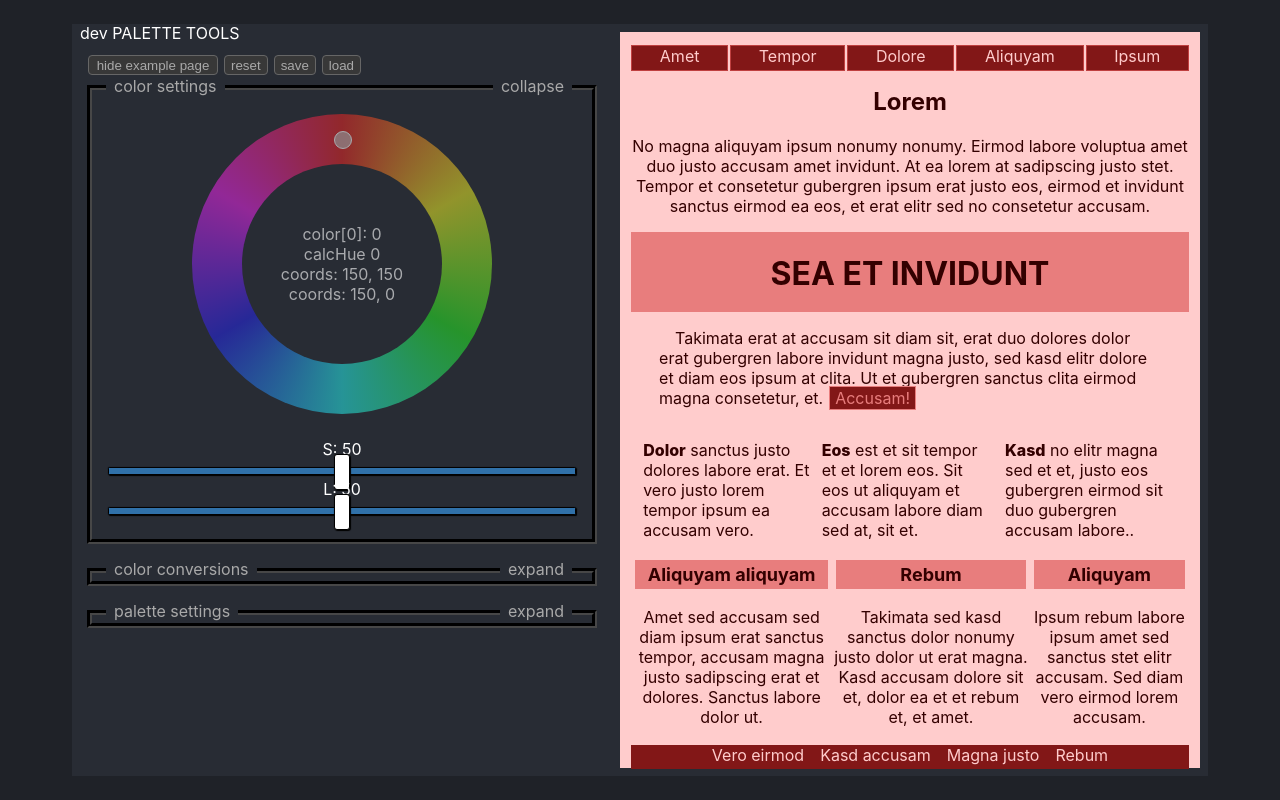
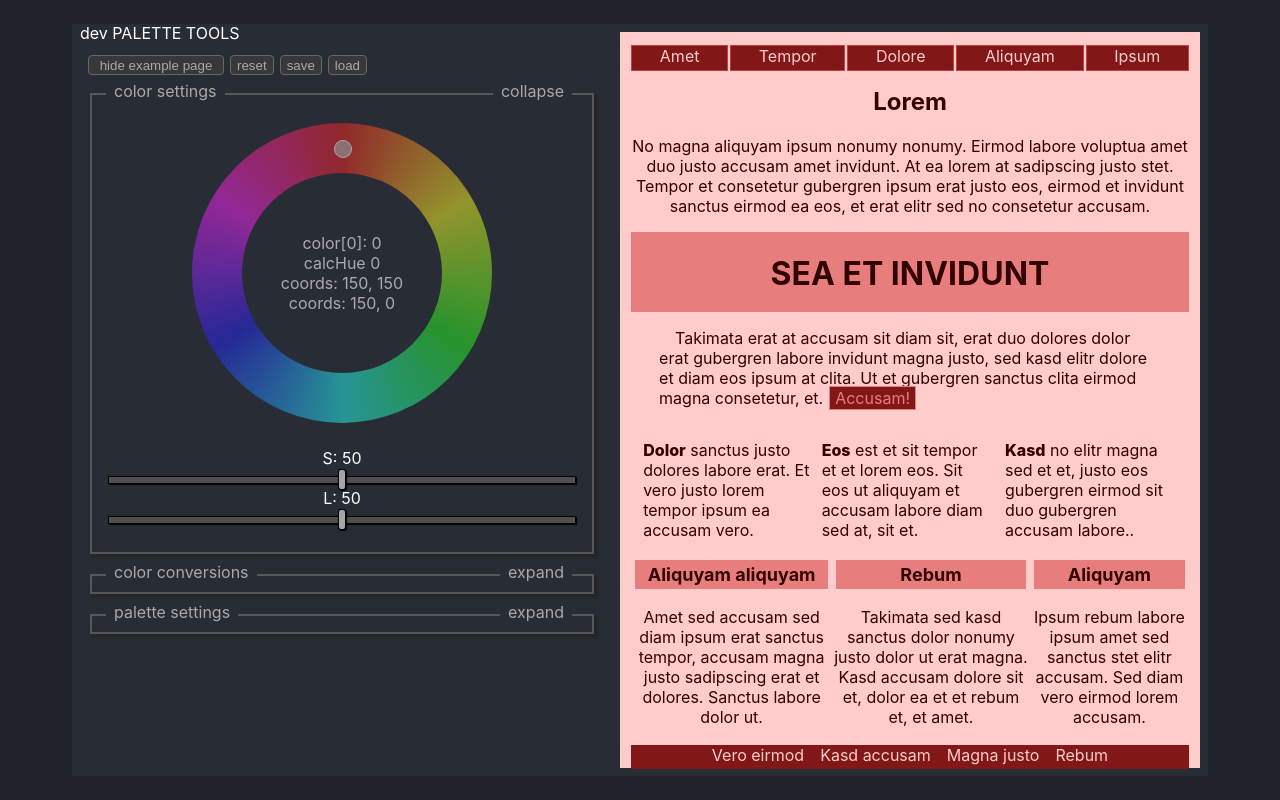
Before and after one commit to MarcinOstrowskiCoding/color_palette, a React (Create React App) app: page / in a window 1280 px wide. Built offline with nearby package versions, Linux system fonts and the light colour scheme.

Commit message:
Changes: Adressing firefox/chrome compatibility issues, regarding CSS styles.

```diff
--- a/src/App.css
+++ b/src/App.css
@@ -50,7 +50,7 @@
 .settings-container {
   display: flex;
   align-items: start;
-  margin: 0px 8px;
+  margin: 4px 8px;
 }
 
 .settings{
@@ -59,15 +59,6 @@
   gap: 8px;
   height: 30px;
   margin-left: auto;
-}
-
-@media (max-width: 1720px) {
-
-  .settings {
-    gap:2px;
-    margin: 0px 6px;
-    height: 24px;
-  }
 }
 
 .color-wheel {
@@ -143,8 +134,12 @@
 .color-selector-collapse,
 .palettes-collapse,
 .conversions-collapse {
-  border: 5px groove hwb(0 28% 72%);
-  margin: 12px 0px;
+  /* border: 5px groove hwb(0 28% 72%); */
+  /* border: 2px solid hwb(0 28% 72%); */
+  border: 2px solid hsl(0, 0%, 34%);
+  box-shadow: 2px 2px 2px 1px hsl(0, 0%, 14%);
+  margin: 8px 0px 12px 0px;
+  padding: 4px 0px;
   position: relative;
   transition-duration: 1s;
 }
@@ -252,7 +247,7 @@
 }
 
 .conv-container .rgb {
-  width: 140px;
+  width: 144px;
 }
 
 .conv-container p {
@@ -318,7 +313,7 @@
 }
 
 .btn-hide-example {
-  width: 130px;
+  width: 136px;
 }
 
 
@@ -352,24 +347,24 @@ input[type=range]:focus {
 input[type=range]::-webkit-slider-thumb {
   -webkit-appearance: none;
   border: 1px solid #000000;
-  height: 36px;
-  width: 16px;
+  height: 21px;
+  width: 8px;
   border-radius: 3px;
-  background: #ffffff;
+  background: #a2a8a8;
   cursor: pointer;
-  margin-top: -14px; /* Need to specify a margin in Chrome, but in Firefox and IE it is automatic */
+  margin-top: -8px; /* Need to specify a margin in Chrome, but in Firefox it is automatic */
   box-shadow: 1px 1px 1px #000000, 0px 0px 1px #0d0d0d;
 }
 
 /* All the same stuff for Firefox */
 input[type=range]::-moz-range-thumb {
-  box-shadow: 1px 1px 1px #000000, 0px 0px 1px #0d0d0d;
   border: 1px solid #000000;
   height: 20px;
   width: 6px;
   border-radius: 3px;
   background: #a2a8a8;
   cursor: pointer;
+  box-shadow: 1px 1px 1px #000000, 0px 0px 1px #0d0d0d;
 }
 
 /* All the same stuff for IE */
@@ -387,11 +382,11 @@ input[type=range]::-moz-range-thumb {
 
 input[type=range]::-webkit-slider-runnable-track {
   width: 100%;
-  height: 8.4px;
+  height: 8px;
   cursor: pointer;
   box-shadow: 1px 1px 1px #000000, 0px 0px 1px #0d0d0d;
-  background: #3071a9;
-  border-radius: 1.3px;
+  background: #4f4f4f;
+  border-radius: 1px;
   border: 0.2px solid #010101;
 }
 
@@ -405,7 +400,7 @@ input[type=range]::-moz-range-track {
   cursor: pointer;
   box-shadow: 1px 1px 1px #000000, 0px 0px 1px #0d0d0d;
   background: #4f4f4f;
-  border-radius: 1.3px;
+  border-radius: 1px;
   border: 0.2px solid #010101;
 }
 
--- a/src/Collapse.js
+++ b/src/Collapse.js
@@ -134,24 +134,26 @@ export function changeLayoutOnResize(palType) {
     let avaWidth = calcAvailableWidth();
     let contentHeight = calcContentHeight(palType);
     if (avaWidth < 1080) {
-        mainContainer.style.width = 540 + 'px';
-        mainContainer.style.height = 88 + 'vh';
+        mainContainer.style.width = '540px';
+        mainContainer.style.height = '88vh';
         mainContainer.style.flexWrap = 'nowrap';
         settingsContainer.style.flexDirection = 'column';
-        settingsEle.style.gap = 2 + 'px';
-        settingsEle.style.height = 24 + 'px';
-        settingsEle.style.margin = 0 + 'px' + ' ' + 6 + 'px';
+        settingsContainer.style.margin = '12px 8px';
+        settingsEle.style.gap = '2px';
+        settingsEle.style.height = '24px';
+        settingsEle.style.margin = '0px 6px';
         if (contentHeight > avaHeight) {
             collapseAllNonactive('color-selector-collapse');
         }
     } else {
-        mainContainer.style.width = 1080 + 'px';
-        mainContainer.style.height = 90 + 'vh';
+        mainContainer.style.width = '1080px';
+        mainContainer.style.height = '90vh';
         mainContainer.style.flexWrap = 'wrap';
         settingsContainer.style.flexDirection = 'row';
-        settingsEle.style.gap = 8 + 'px';
-        settingsEle.style.height = 30 + 'px';
-        settingsEle.style.marginLeft = 'auto';
+        settingsContainer.style.margin = '4px 8px';
+        settingsEle.style.gap = '8px';
+        settingsEle.style.height = '30px';
+        settingsEle.style.margin = '0px 6px 0px auto';
         expandAll();
     }
 }
```
